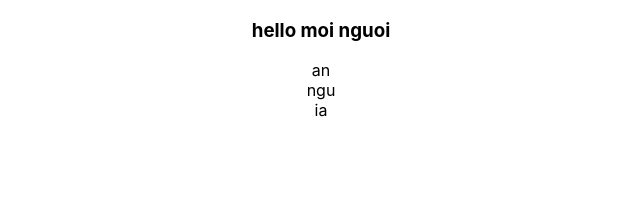
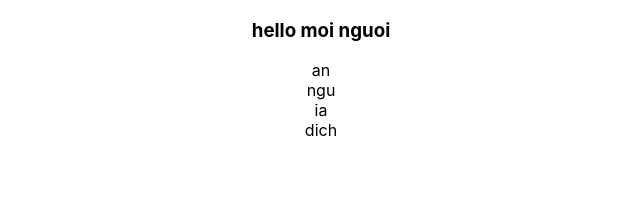
Before and after one commit to nhatktpm/f-trac-nghiem, a React (Create React App) app: page / in a window 1280 px wide. Shown: the top 210 px of the page, without its empty margins (319-959 px from the left). Built offline with nearby package versions, Linux system fonts and the light colour scheme.

Commit message:
todo list 2

```diff
--- a/package.json
+++ b/package.json
@@ -6,6 +6,7 @@
     "@testing-library/jest-dom": "^5.11.6",
     "@testing-library/react": "^11.2.2",
     "@testing-library/user-event": "^12.5.0",
+    "classnames": "^2.2.6",
     "prop-types": "^15.7.2",
     "react": "^17.0.1",
     "react-dom": "^17.0.1",
--- a/src/components/TodoList/index.jsx
+++ b/src/components/TodoList/index.jsx
@@ -9,7 +9,7 @@ function TodoList({ todoList }) {
         <div>
             <div>
                 {todoList.map(todo => (
-                    <div key={todo.id}>
+                    <div key={todo.id}  >
                     {todo.title}
                     </div>
                 ))}
--- a/src/features/TodoFeature/index.jsx
+++ b/src/features/TodoFeature/index.jsx
@@ -5,18 +5,27 @@ import TodoList from '../../components/TodoList';
 
 
 function TodoFeature(props) {
+
     const mang = [
         {
             id: 1,
             title: 'an'
+
         },
         {
             id: 2,
             title: 'ngu'
+
         },
         {
             id: 3,
             title: 'ia'
+
+        },
+        {
+            id: 4,
+            title: 'dich'
+
         }
     ]
     return (
```
Also changed, not shown: 2 other files (tests, documents, lock files or other folders).
